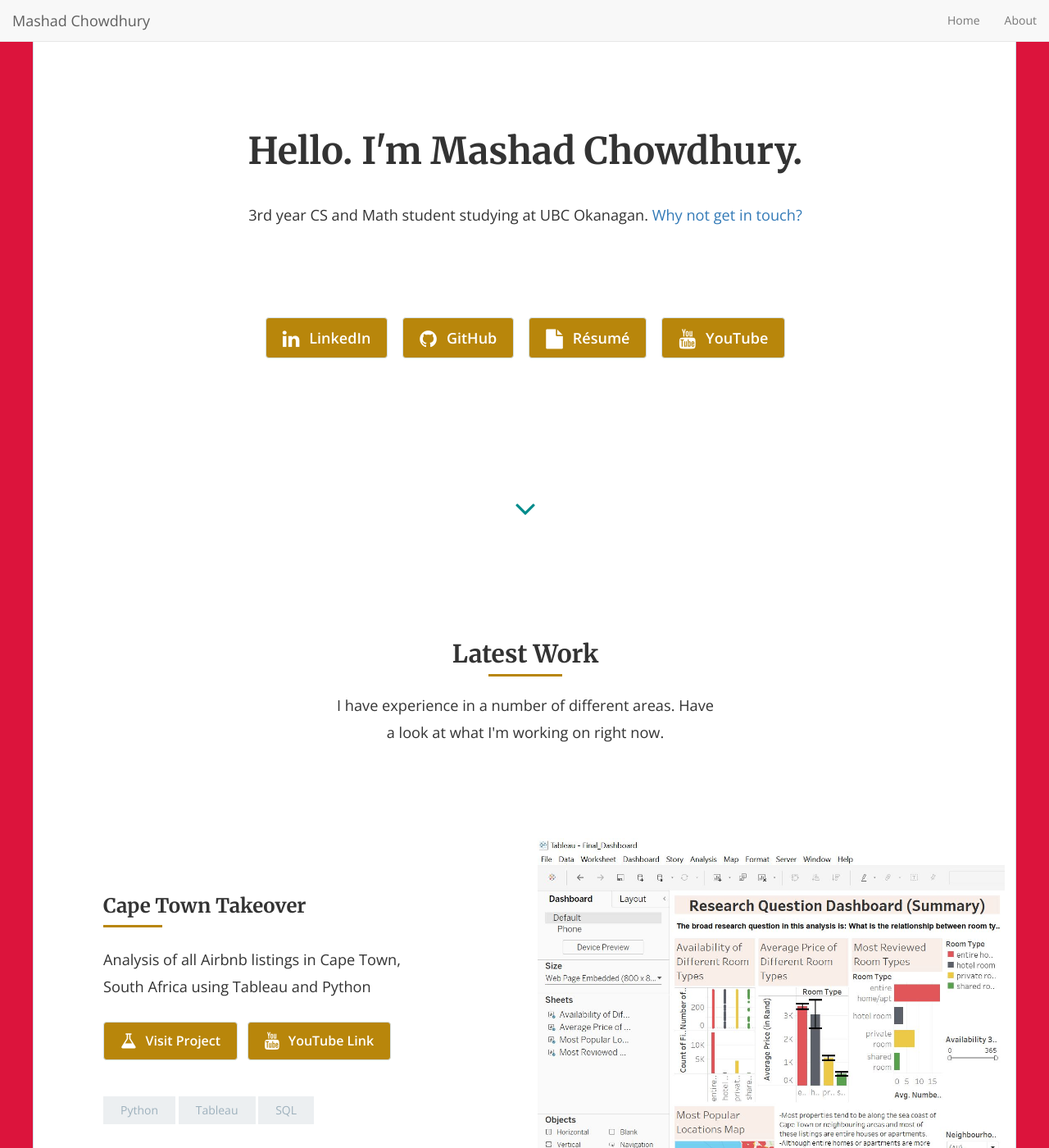
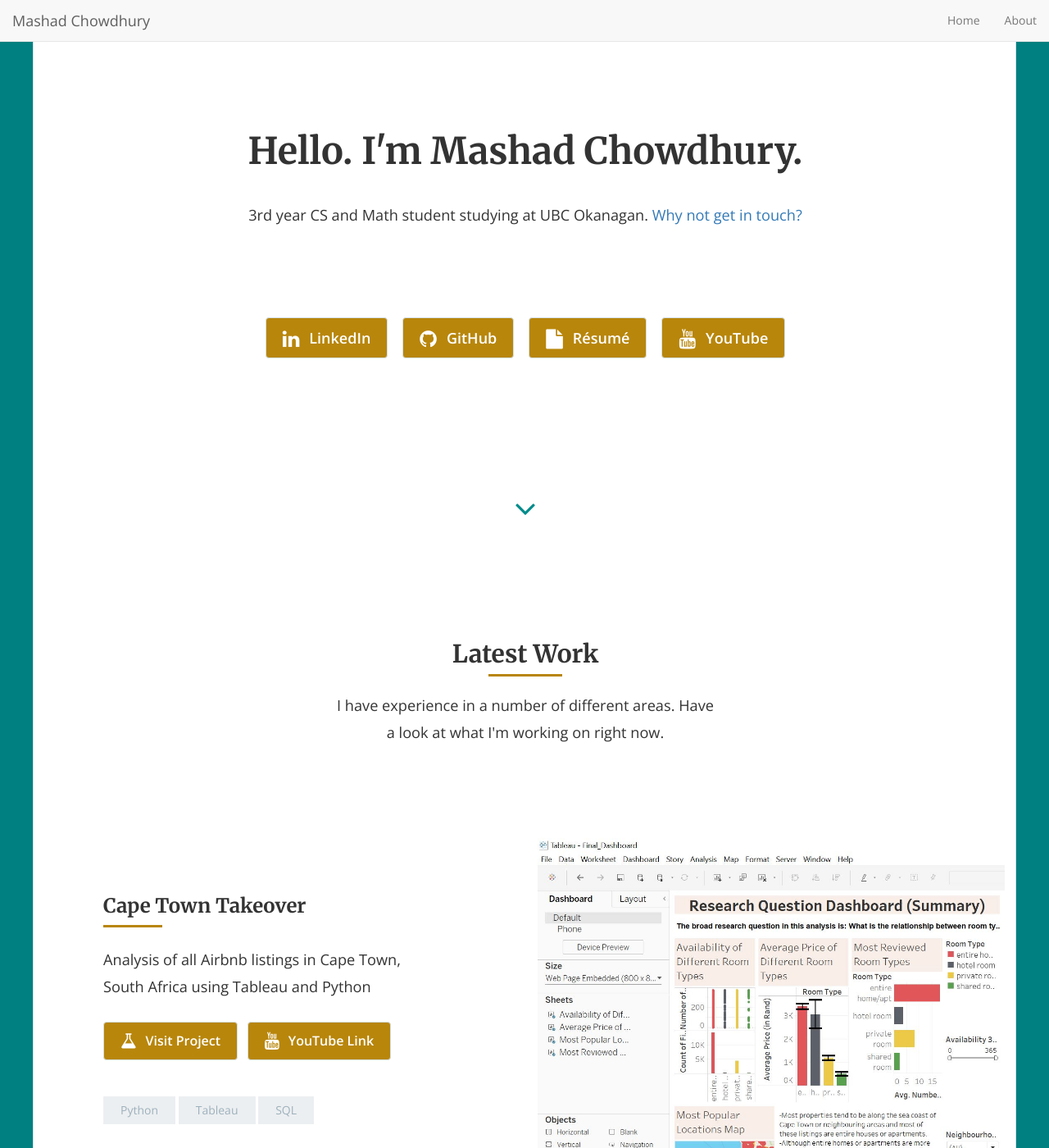
Before and after one commit to mashadchowdhury/mashadchowdhury.github.io, a Jekyll site: the page built from index.html, in a window 1280 px wide and 1400 px high. Shown: the whole window at 82% size. Built offline with Jekyll 4.4.1, drawn with Linux system fonts in a browser that asks for light colours; nearby versions of some CDN libraries; the list of posts is cut into pages by our own code.

Commit message:
Update style.scss

```diff
--- a/css/style.scss
+++ b/css/style.scss
@@ -33,7 +33,7 @@
 }
 
 body {
-  background-color: #dc143c;
+  background-color: #008080;
   @extend %opensans;
   -webkit-font-smoothing: antialiased;
 }
@@ -69,7 +69,7 @@
   font-weight: 600;
   background-color: DarkGoldenRod;
   &:hover, &.btn-default:hover {
-    background-color: DarkCyan;
+    background-color: teal;
     color: #ffffff;
     border: solid 1px #b0c5d2;
     -moz-box-shadow: 0 1px 0 #b0c5d2;
```
